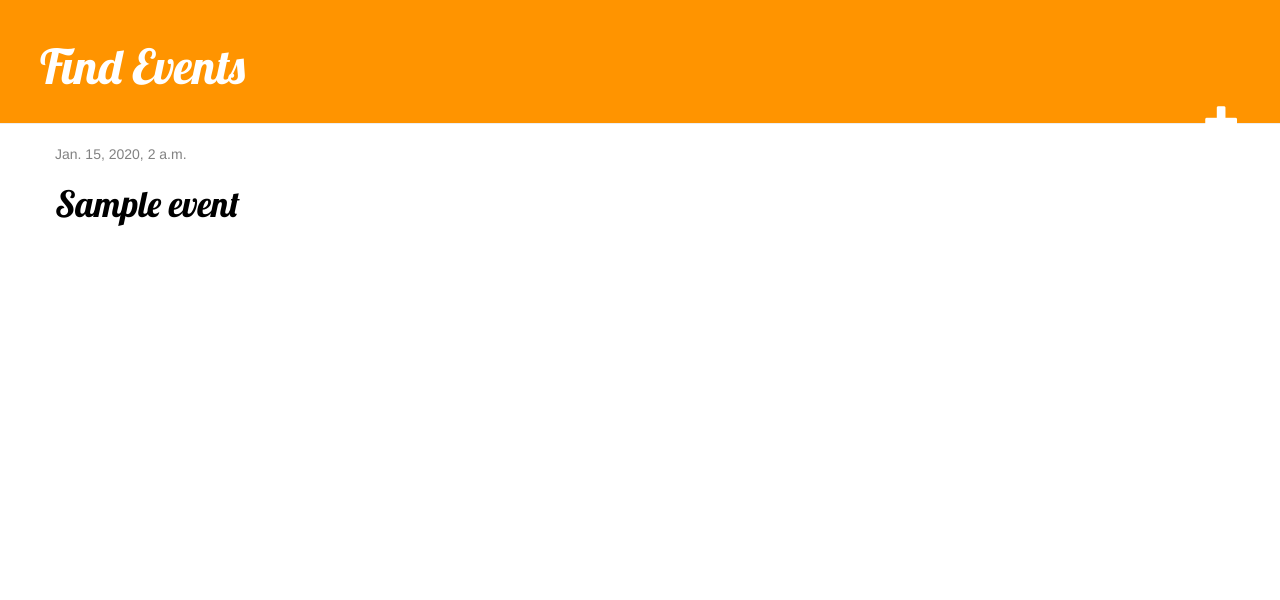
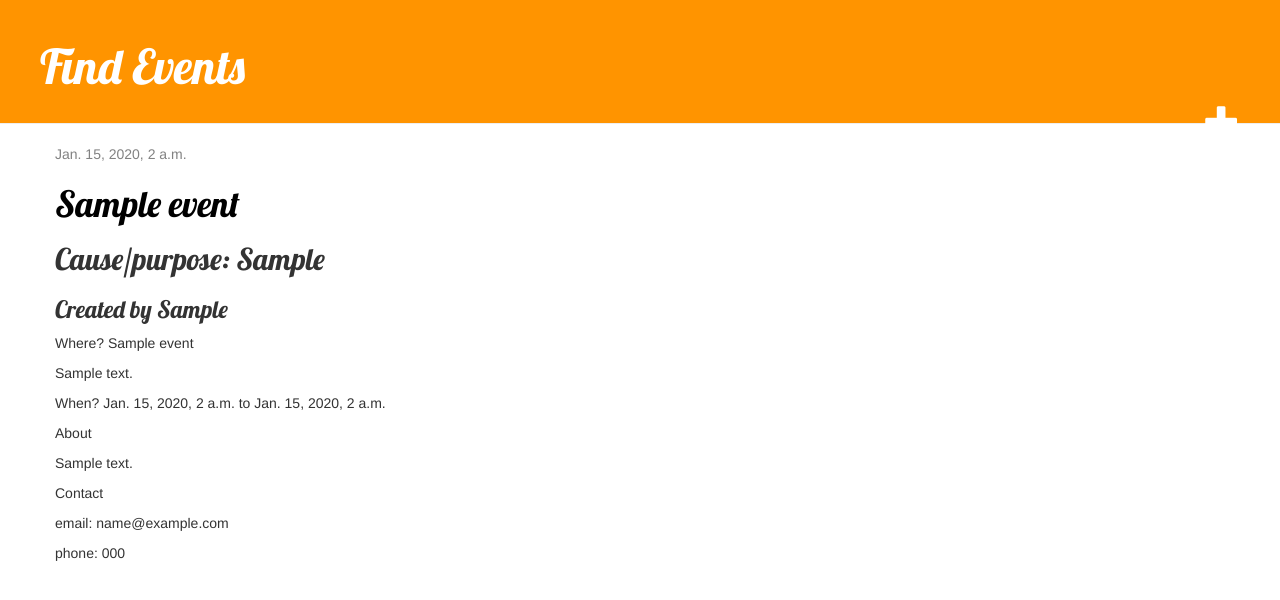
Before and after one commit to juhyem/gwcfinalproject, a Django app: template Catalyze/events/templates/events/post_list.html in a window 1280 px wide. Shown: the top 600 px of the page. Run offline with Django 3.2, Linux system fonts and the light colour scheme; the template is opened without the code that fills it: values that come from a table or form of the project are taken from there, others are empty; tables that the repository leaves empty hold one stand-in row (values such as "Sample post"); some libraries are stand-ins or nearby versions.

Commit message:
Connected event model to html

```diff
--- a/Catalyze/events/forms.py
+++ b/Catalyze/events/forms.py
@@ -6,4 +6,4 @@ class EventForm(forms.ModelForm):
 
     class Meta:
         model = Event
-        fields = ('title', 'description',)
+        fields = ('title', 'description')
--- a/Catalyze/events/models.py
+++ b/Catalyze/events/models.py
@@ -43,9 +43,9 @@ class Event(models.Model):
     published_date = models.DateTimeField(
             blank=True, null=True)
 
-    # def publish(self):
-        # self.published_date = timezone.now()
-        # self.save()
+    def publish(self):
+        self.published_date = timezone.now()
+        self.save()
 
     def __str__(self):
         return self.title
--- a/Catalyze/events/templates/events/post_list.html
+++ b/Catalyze/events/templates/events/post_list.html
@@ -6,7 +6,18 @@
                 {{ post.published_date }}
             </div>
             <h1><a href="{% url 'post_detail' pk=post.pk %}">{{ post.title }}</a></h1>
-            <p>{{ post.text|linebreaksbr }}</p>
+            <h2>Cause/purpose: {{ post.cause }}</h2>
+            <h3>Created by {{ post.first_name|linebreaksbr }}</h3>
+            <p>Where? {{ post.name_of_place_opt }}</p>
+            <p>   {{ post.street_address }}</p>
+            <p>When? {{ post.start_time }} to {{ post.end_time }}</p>
+
+            <p>About</p>
+            <p>{{ post.description|linebreaksbr }}</p>
+
+            <p>Contact</p>
+            <p>email: {{ post.email }}</p>
+            <p>phone: {{ post.phone }}</p>
         </div>
     {% endfor %}
 {% endblock %}
```
Also changed, not shown: Catalyze/events/templates/events/post_detail.html (+12 -2 lines).
